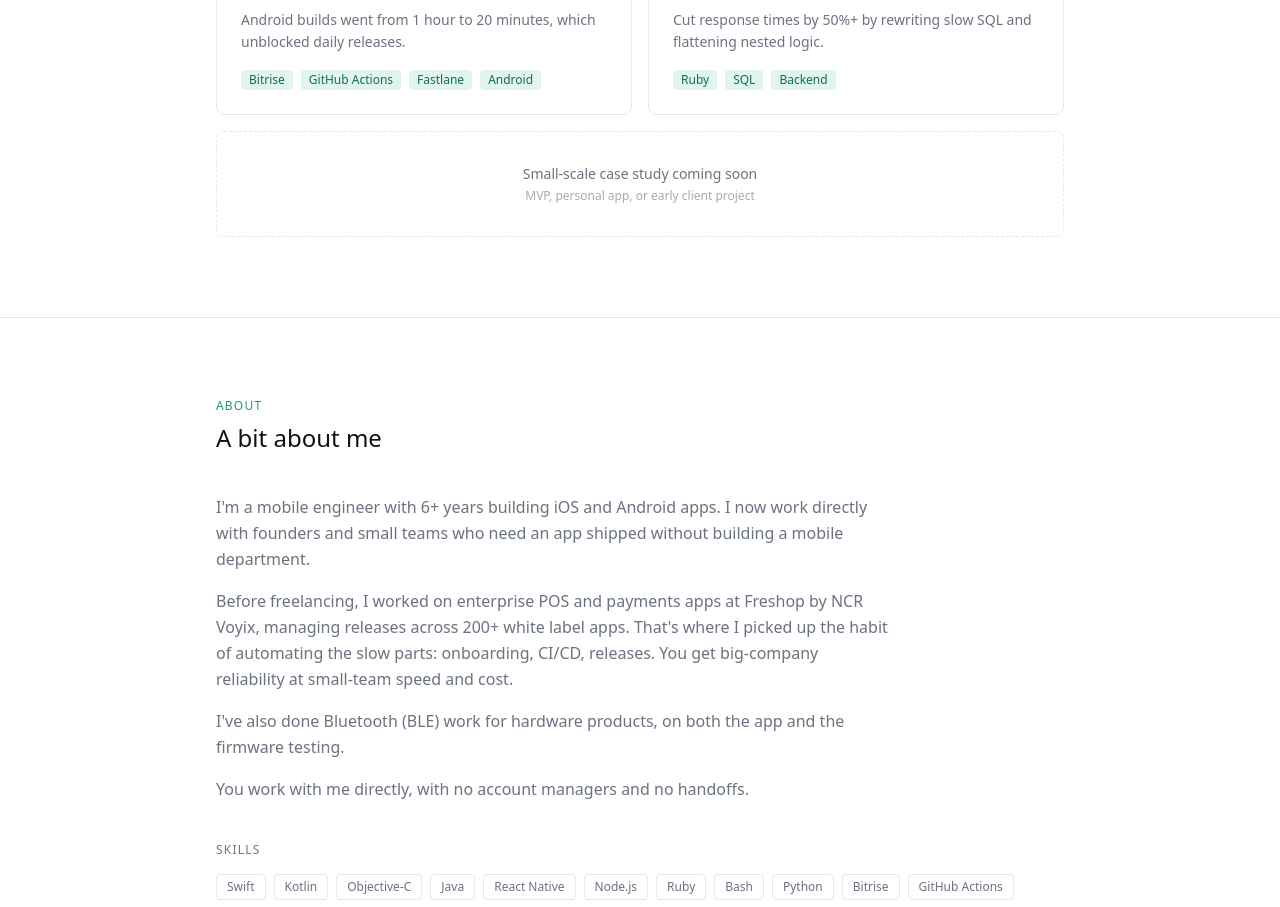
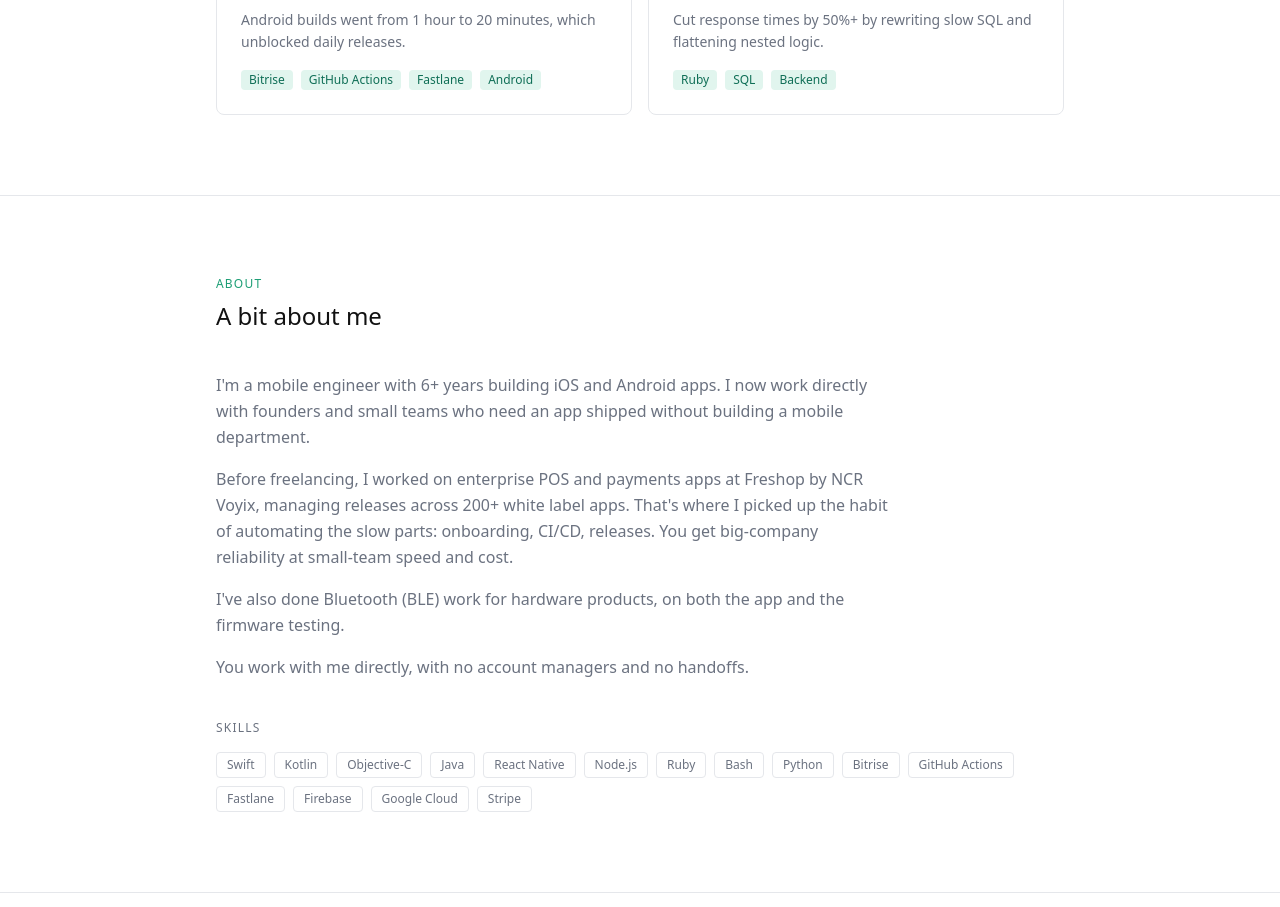
Before and after one commit to ac-acmd/portfolio, a React (Vite) app: page / in a window 1280 px wide. Shown: the part 4520-5427 px from the top of the page. Built offline with nearby package versions, Linux system fonts and the light colour scheme.

Commit message:
remove case study placeholder

```diff
--- a/src/components/home/WorkSection.tsx
+++ b/src/components/home/WorkSection.tsx
@@ -49,10 +49,6 @@ export default function WorkSection() {
           <WorkCard key={item.id} item={item} />
         ))}
       </div>
-      <div className="border border-dashed border-border rounded-lg p-8 text-center mt-4">
-        <p className="text-sm text-muted mb-1">Small-scale case study coming soon</p>
-        <p className="text-xs text-muted opacity-60">MVP, personal app, or early client project</p>
-      </div>
     </PageSection>
   );
 }
```
